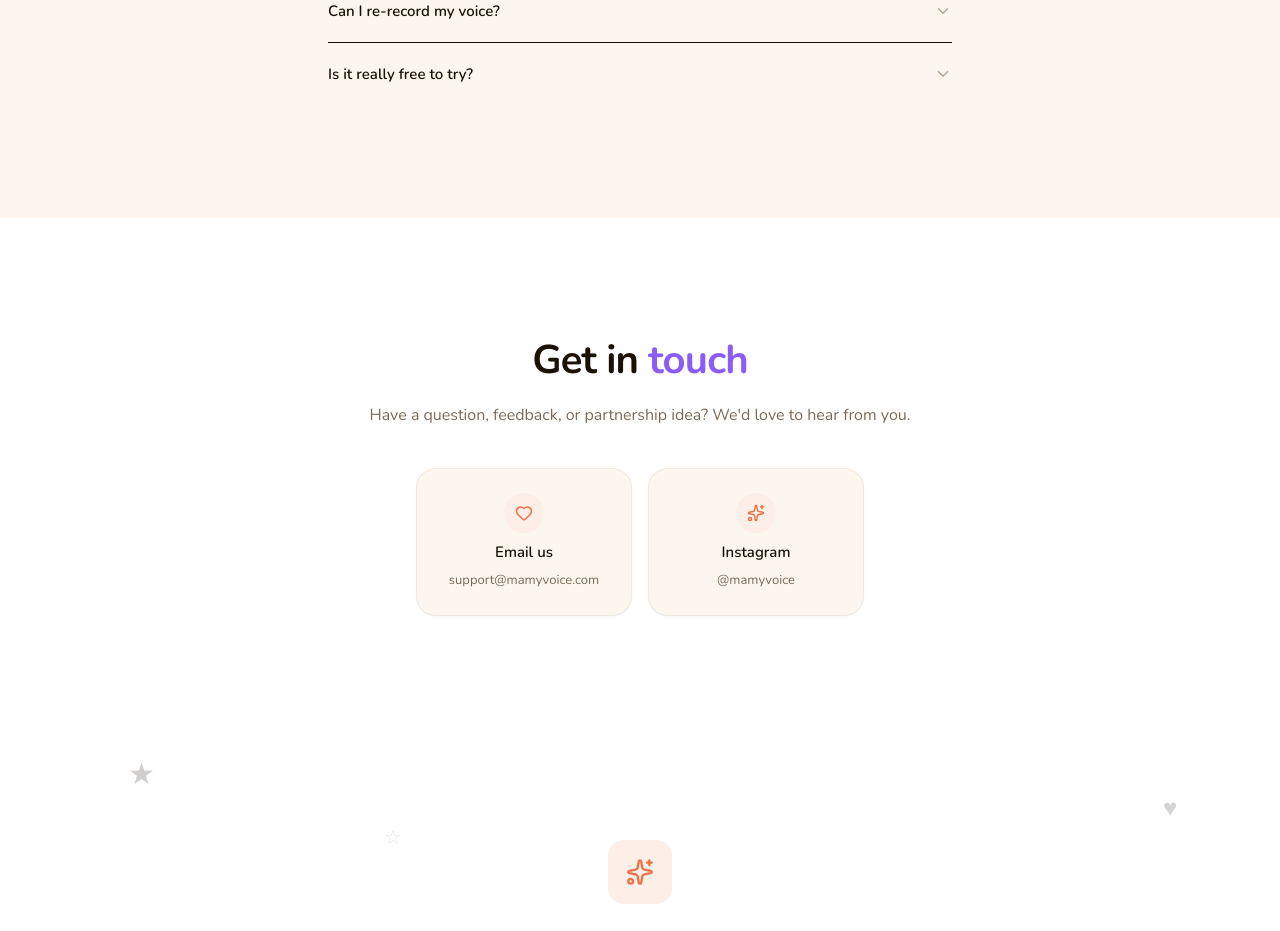
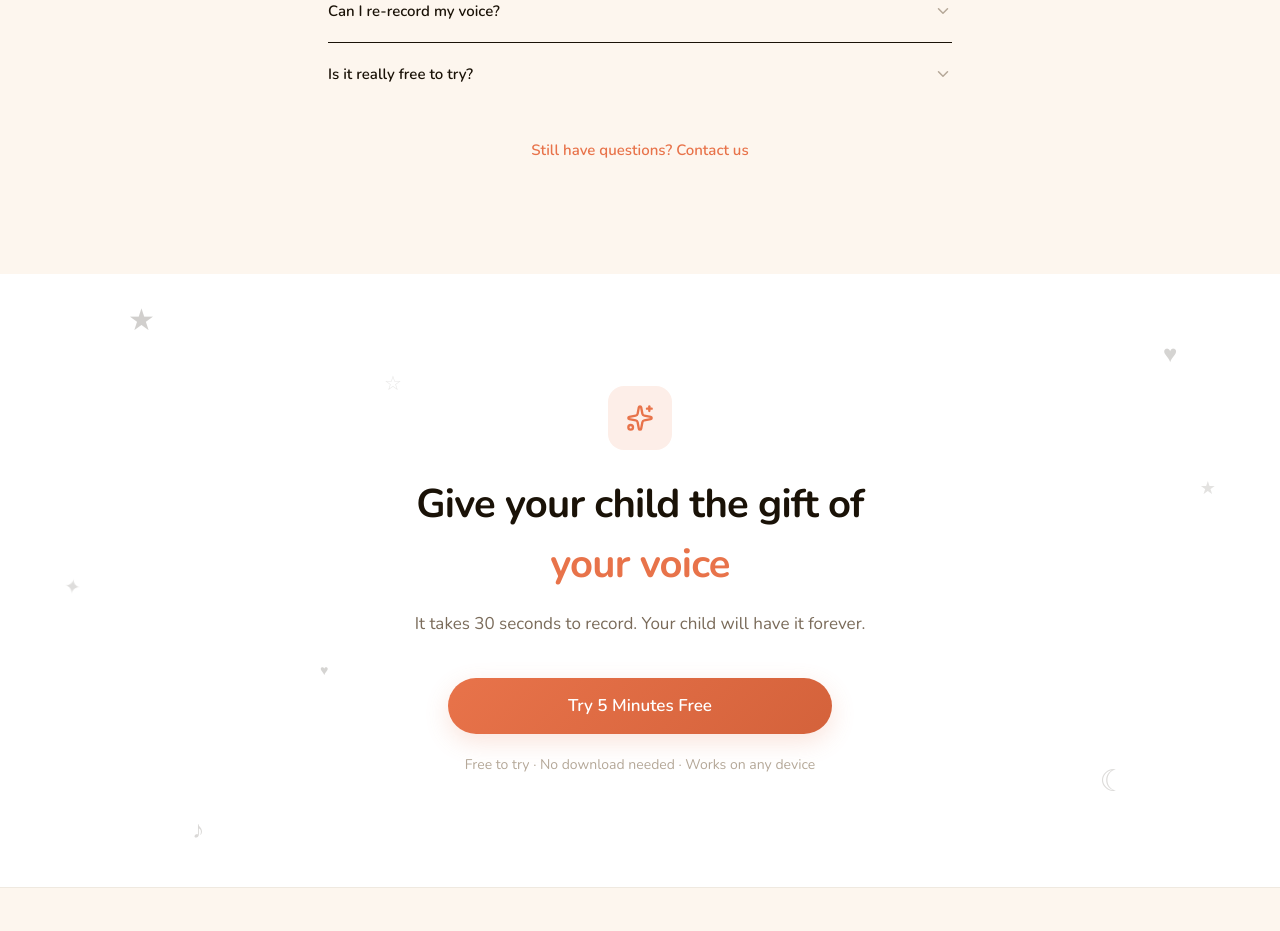
Before and after one commit to Nicklesness/mamy-voice, a Next.js app: page / in a window 1280 px wide. Shown: the part 7380-8311 px from the top of the page. Built offline with nearby package versions, Linux system fonts and the light colour scheme.

Commit message:
Revert "Add Contact Us section on landing page"
This reverts commit cdaa67138665f0a0904531748146fbb27ac7af07.

```diff
--- a/src/app/page.tsx
+++ b/src/app/page.tsx
@@ -428,46 +428,11 @@ export default function Home() {
               Questions?
             </h2>
             <FAQ />
-          </section>
-        </ScrollReveal>
-
-        {/* ─── Contact Us ─── */}
-        <ScrollReveal>
-          <section className="py-20 md:py-28" style={{ background: "var(--surface)" }}>
-            <div className="max-w-2xl mx-auto px-6 text-center">
-              <h2 className="text-text-primary" style={{ fontSize: "clamp(26px, 4vw, 40px)", fontWeight: 700, letterSpacing: "-0.02em" }}>
-                Get in <span style={{ color: "var(--accent-deep)" }}>touch</span>
-              </h2>
-              <p className="text-text-secondary mt-3 mb-10" style={{ fontSize: 16, lineHeight: 1.65 }}>
-                Have a question, feedback, or partnership idea? We&apos;d love to hear from you.
-              </p>
-              <div className="grid grid-cols-1 sm:grid-cols-2 gap-4 max-w-md mx-auto">
-                <a
-                  href="mailto:support@mamyvoice.com"
-                  className="flex flex-col items-center gap-2 p-6 rounded-[20px] transition-all duration-200 hover:-translate-y-0.5"
-                  style={{ background: "var(--bg)", boxShadow: "var(--shadow-sm)", border: "1px solid rgba(26, 18, 7, 0.06)" }}
-                >
-                  <div className="w-10 h-10 rounded-full flex items-center justify-center" style={{ background: "var(--accent-warm-light)" }}>
-                    <Heart size={18} style={{ color: "var(--accent-warm)" }} />
-                  </div>
-                  <span className="text-text-primary font-semibold" style={{ fontSize: 15 }}>Email us</span>
-                  <span className="text-text-secondary" style={{ fontSize: 13 }}>support@mamyvoice.com</span>
-                </a>
-                <a
-                  href="https://instagram.com/mamyvoice"
-                  target="_blank"
-                  rel="noopener noreferrer"
-                  className="flex flex-col items-center gap-2 p-6 rounded-[20px] transition-all duration-200 hover:-translate-y-0.5"
-                  style={{ background: "var(--bg)", boxShadow: "var(--shadow-sm)", border: "1px solid rgba(26, 18, 7, 0.06)" }}
-                >
-                  <div className="w-10 h-10 rounded-full flex items-center justify-center" style={{ background: "var(--accent-warm-light)" }}>
-                    <Sparkles size={18} style={{ color: "var(--accent-warm)" }} />
-                  </div>
-                  <span className="text-text-primary font-semibold" style={{ fontSize: 15 }}>Instagram</span>
-                  <span className="text-text-secondary" style={{ fontSize: 13 }}>@mamyvoice</span>
-                </a>
-              </div>
-            </div>
+            <p className="text-center mt-8">
+              <a href="mailto:support@mamyvoice.com" className="font-semibold transition-colors" style={{ color: "var(--accent-warm)", fontSize: 15 }}>
+                Still have questions? Contact us
+              </a>
+            </p>
           </section>
         </ScrollReveal>
 
```
